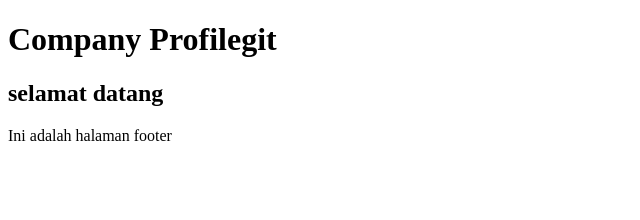
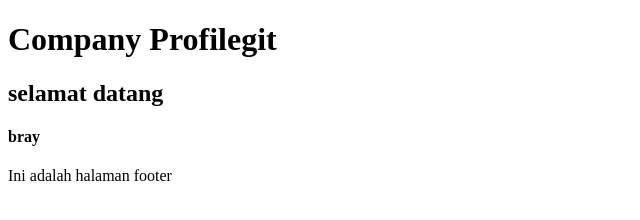
Before and after one commit to FauziPratama/CompanyProfile, a plain HTML site: page footer.html in a window 1280 px wide. Shown: the whole page, without its empty margins (0-640 px from the left). Drawn offline with Linux system fonts and the light colour scheme.

Commit message:
add tag h4 pada footer.html

```diff
--- a/footer.html
+++ b/footer.html
@@ -8,6 +8,7 @@
   <body>
     <h1>Company Profilegit</h1>
     <h2>selamat datang</h2>
+    <h4>bray</h4>
     <footer>Ini adalah halaman footer</footer>
   </body>
 </html>
```
